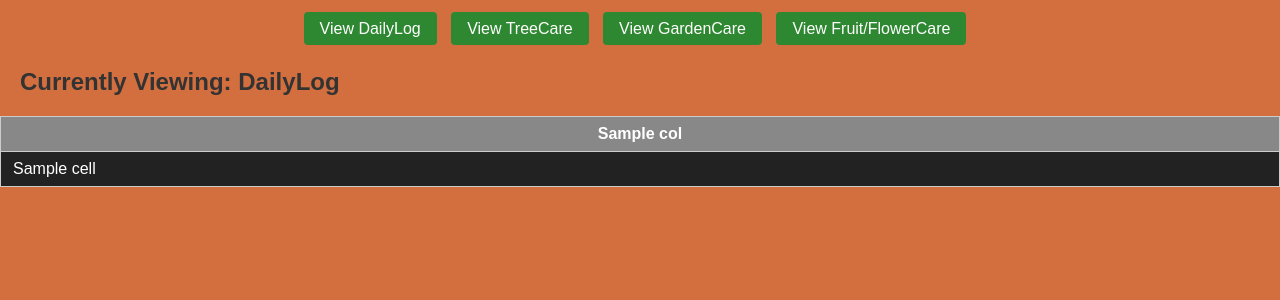
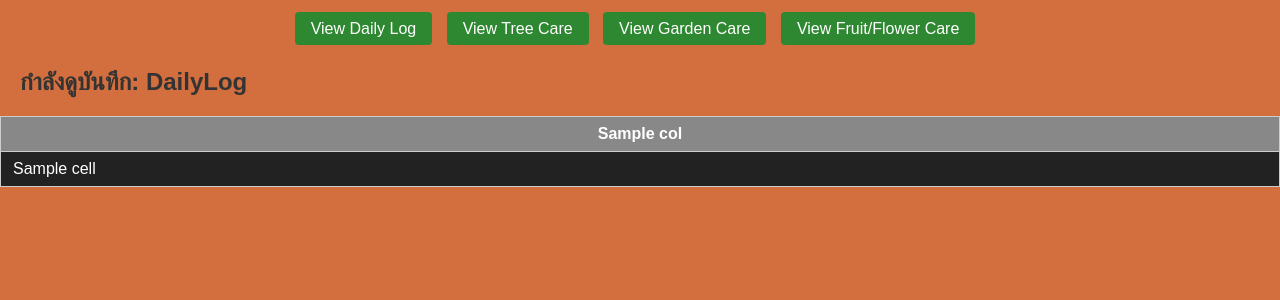
Before and after one commit to kesarasra/Air4AppResume, a Flask app: template templates/view_log.html in a window 1280 px wide. Shown: the part 88-388 px from the top of the page. Run offline with Flask 3, Linux system fonts and the light colour scheme; the template is opened without the code that fills it: most values are stand-ins (such as "Sample title", 1, 10 or a date in 2020); parts of the project's set-up code (start-up, migrations or seed data) failed here and were passed over.

Commit message:
Fix session handling on success page to retain worker and date for new entries

```diff
--- a/static/scripts/confirm.js
+++ b/static/scripts/confirm.js
@@ -142,8 +142,7 @@ window.onload = async () => {
       if (!response.ok) throw new Error('Failed to submit log');
 
       alert('ส่งข้อมูลสำเร็จ!');
-      sessionStorage.clear();
-      window.location.href = '/';
+      window.location.href = 'success.html';
     } catch (err) {
       console.error('Error submitting log:', err);
       alert('เกิดข้อผิดพลาดในการส่งข้อมูล กรุณาลองใหม่อีกครั้ง');
--- a/templates/view_log.html
+++ b/templates/view_log.html
@@ -58,13 +58,13 @@
 
     <main>
         <div class="sheet-buttons">
-            <a href="{{ url_for('admin_view_log', sheet='DailyLog') }}" class="button {% if sheet_name == 'DailyLog' %}active{% endif %}">View DailyLog</a>
-            <a href="{{ url_for('admin_view_log', sheet='TreeCare') }}" class="button {% if sheet_name == 'TreeCare' %}active{% endif %}">View TreeCare</a>
-            <a href="{{ url_for('admin_view_log', sheet='GardenCare') }}" class="button {% if sheet_name == 'GardenCare' %}active{% endif %}">View GardenCare</a>
-            <a href="{{ url_for('admin_view_log', sheet='Fruit/FlowerCare') }}" class="button {% if sheet_name == 'Fruit/FlowerCare' %}active{% endif %}">View Fruit/FlowerCare</a>
+            <a href="{{ url_for('admin_view_log', sheet='DailyLog') }}" class="button {% if sheet_name == 'DailyLog' %}active{% endif %}">View Daily Log</a>
+            <a href="{{ url_for('admin_view_log', sheet='TreeCare') }}" class="button {% if sheet_name == 'TreeCare' %}active{% endif %}">View Tree Care</a>
+            <a href="{{ url_for('admin_view_log', sheet='GardenCare') }}" class="button {% if sheet_name == 'GardenCare' %}active{% endif %}">View Garden Care</a>
+            <a href="{{ url_for('admin_view_log', sheet='Fruit/FlowerCare') }}" class="button {% if sheet_name == 'Fruit/FlowerCare' %}active{% endif %}">View Fruit/Flower Care</a>
         </div>
 
-        <h2>Currently Viewing: {{ sheet_name | default("DailyLog") }}</h2>
+        <h2>กำลังดูบันทึก: {{ sheet_name | default("DailyLog") }}</h2>
 
         {% if headers and rows %}
             <table data-sort-dir="">
```
Also changed, not shown: static/success.html (+5 -2 lines).
